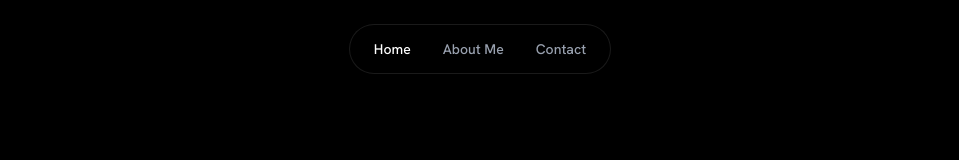
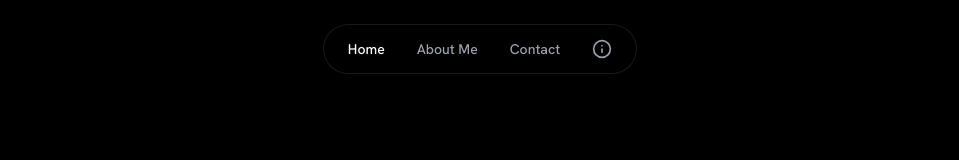
Before and after one commit to lemon079/portfolio-v2, a Next.js app: page / in a window 1280 px wide. Shown: the top 160 px of the page, without its empty margins (160-1119 px from the left). Built offline with nearby package versions, Linux system fonts and the light colour scheme.

Commit message:
80% completed

```diff
--- a/src/components/Header.tsx
+++ b/src/components/Header.tsx
@@ -3,6 +3,13 @@
 import Link from "next/link";
 import { usePathname } from "next/navigation";
 import { cn } from "@/lib/utils";
+import { Info } from "lucide-react";
+import {
+  Tooltip,
+  TooltipContent,
+  TooltipProvider,
+  TooltipTrigger,
+} from "@/components/ui/tooltip";
 
 export default function Header() {
   const pathname = usePathname();
@@ -30,6 +37,18 @@ export default function Header() {
               </Link>
             </li>
           ))}
+          <li>
+            <TooltipProvider>
+              <Tooltip>
+                <TooltipTrigger asChild>
+                  <Info className="w-5 h-5 text-gray-400 hover:text-white transition-colors cursor-help" />
+                </TooltipTrigger>
+                <TooltipContent>
+                  <p>Website is not responsive yet</p>
+                </TooltipContent>
+              </Tooltip>
+            </TooltipProvider>
+          </li>
         </ul>
       </nav>
     </header>
```
